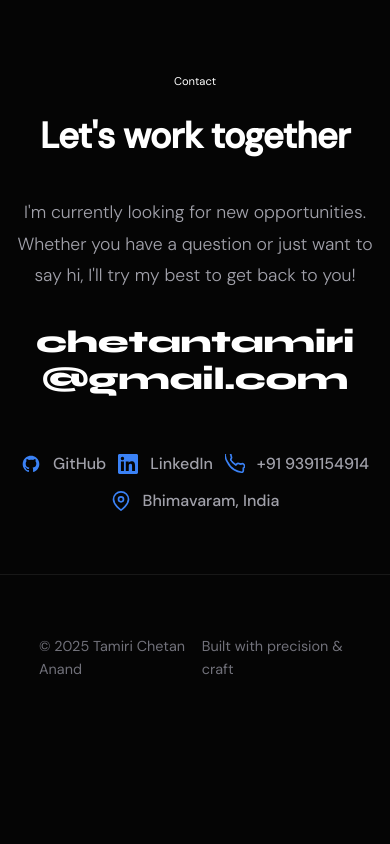
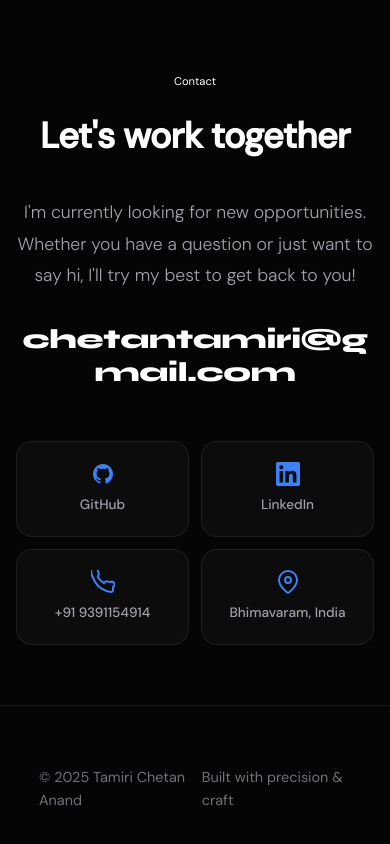
Before and after one commit to chetantamiri/Portfolio, a website: page index.html in a window 390 px wide. Shown: the part 8684-9528 px from the top of the page. Before the commit the page ends 9425 px from the top, so only its background shows below. Drawn offline with Linux system fonts and the light colour scheme.

Commit message:
Contact updated

```diff
--- a/index.html
+++ b/index.html
@@ -507,8 +507,16 @@
     .edu-item { flex-direction: column; align-items: flex-start; gap: 12px; }
     .edu-gpa { text-align: left; font-size: 1.5rem; }
 
-    .contact-email { font-size: clamp(1.2rem, 8vw, 2.5rem); word-break: break-all; }
-    .contact-links { grid-template-columns: 1fr; gap: 12px; }
+    .contact-email { font-size: clamp(1.2rem, 7vw, 2rem); word-break: break-word; hyphens: auto; }
+    .contact-links { display: grid; grid-template-columns: 1fr 1fr; gap: 12px; width: 100%; max-width: 400px; }
+    .contact-link {
+      flex-direction: column; gap: 8px; padding: 20px 16px;
+      background: var(--surface); border: 1px solid var(--border);
+      border-radius: 16px; text-align: center; font-size: 0.85rem;
+      transition: all 0.3s;
+    }
+    .contact-link svg { width: 24px; height: 24px; }
+    .contact-link:hover { border-color: var(--accent); background: var(--accent-glow); transform: translateY(-2px); }
 
     .card-premium { border-radius: 16px; }
 
```
